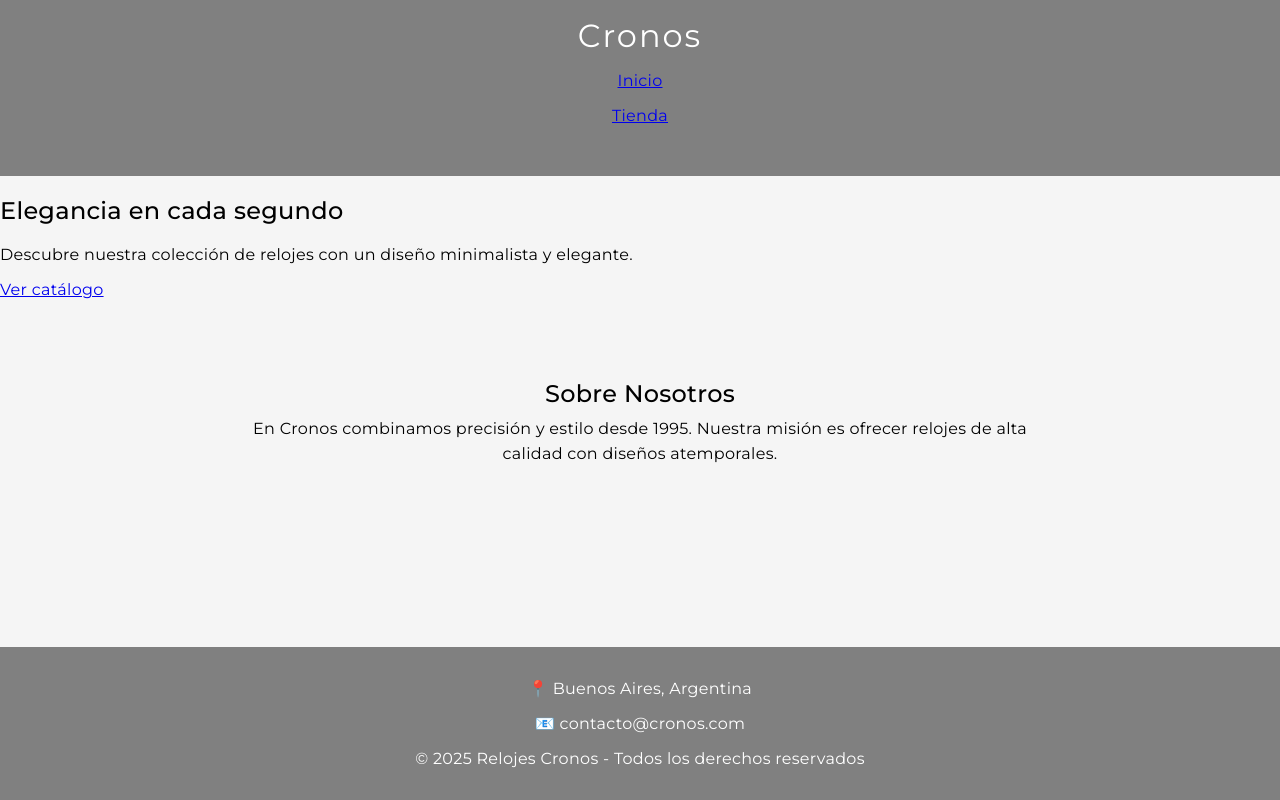
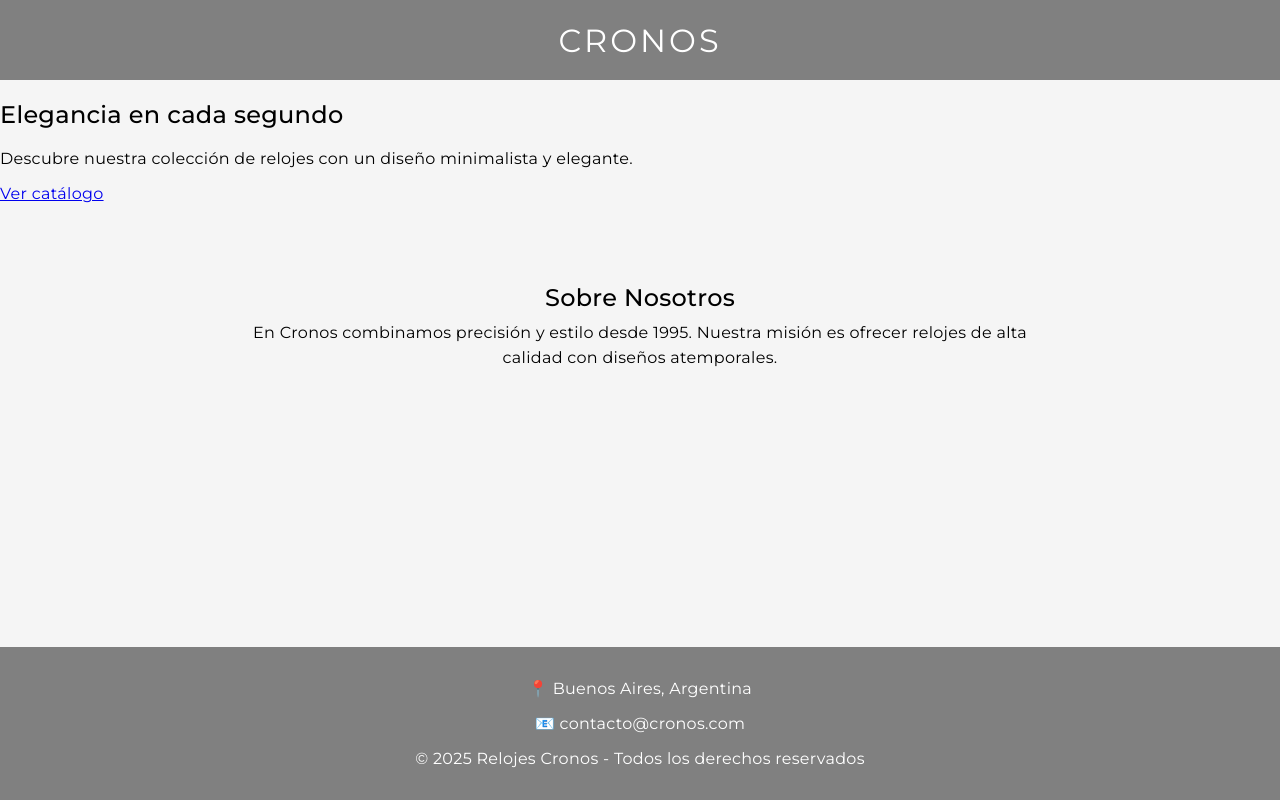
Before and after one commit to Blastp/Legionarios_WEB, a plain HTML site: page index.html in a window 1280 px wide. Drawn offline with Linux system fonts and the light colour scheme.

Commit message:
commit_16

```diff
--- a/index.html
+++ b/index.html
@@ -11,12 +11,7 @@
 </head>
 <body>
   <header>
-    <h1>Cronos</h1>
-    <nav>
-      <p><a href="index.html">Inicio</a></p>
-      <p><a href="catalogo.html">Tienda</a></p>
-      <img src="" alt=""> <!-- Carrito -->
-    </nav>
+    <h1>CRONOS</h1>
   </header>
 
   <main class= "landing">
--- a/styles.css
+++ b/styles.css
@@ -23,15 +23,21 @@ h1, h2, h3 {
 header {
   background-color: gray;
   color: white;
-  text-align: center;
-  padding: 1rem;
+  /* Centrado perfecto vertical y horizontal usando flexbox */
+  display: flex;
+  justify-content: center;
+  align-items: center;
+  /* Altura fija para el header */
+  height: 80px;
 }
 
 header h1 {
   margin: 0;
   font-weight: normal;
   /* Espaciado amplio entre letras para el logo */
-  letter-spacing: 2px;
+  letter-spacing: 3px;
+  /* Tamaño de fuente más prominente para el logo */
+  font-size: 2rem;
 }
 
 /* CATÁLOGO - Disposición de productos y carrito */
```
Also changed, not shown: catalogo.html (+0 -1 lines).
